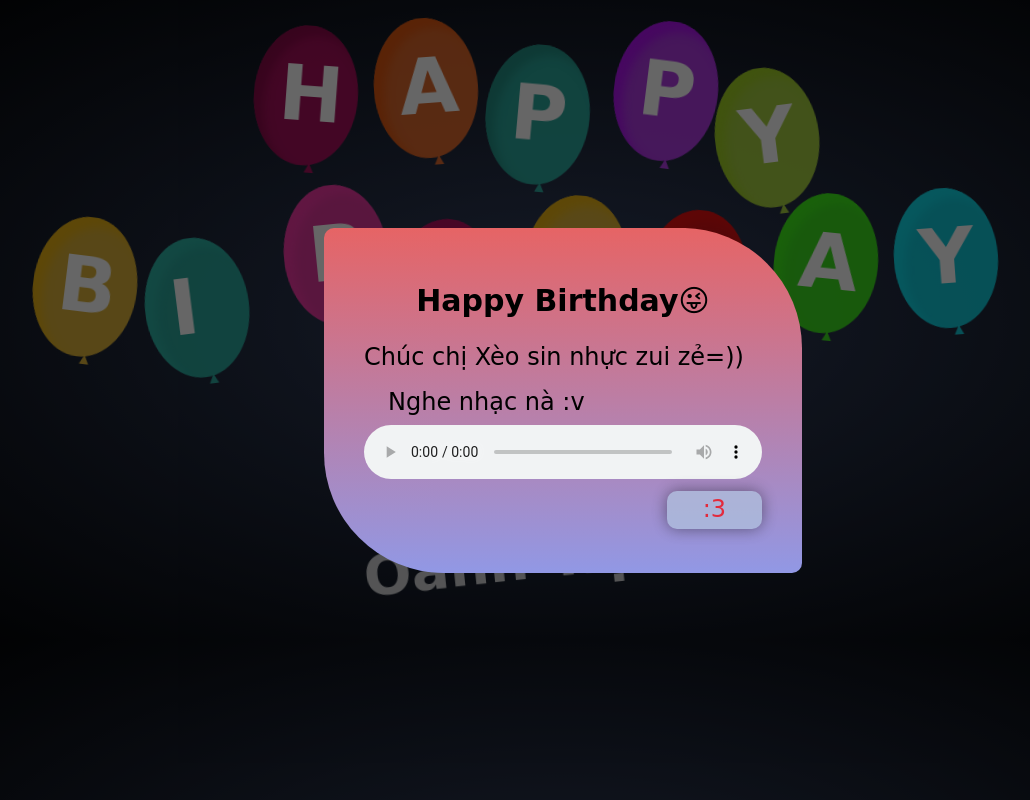
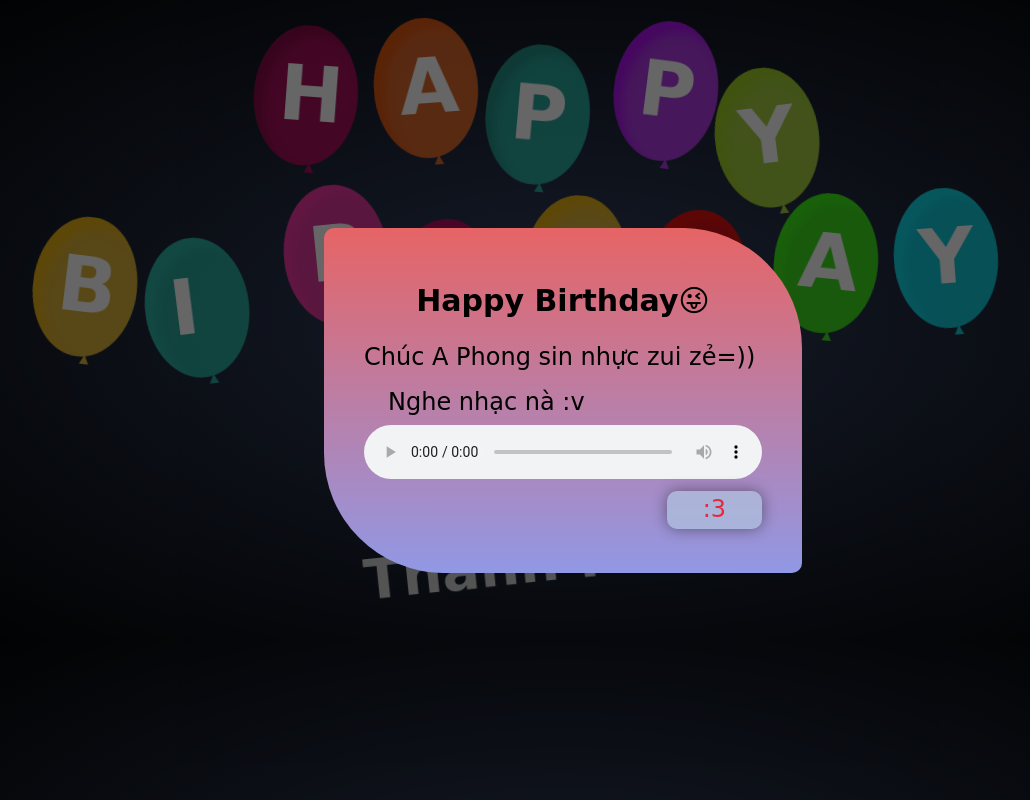
Before and after one commit to NTPTV/HPBD, a plain HTML site: page index.html in a window 1280 px wide. Both pictures are taken after a click on the picture 604 px from the left and 422 px from the top of the page. Shown: the whole page, without its empty margins (77-1107 px from the left). Drawn offline with Linux system fonts and the light colour scheme.

Commit message:
Update index.html

```diff
--- a/index.html
+++ b/index.html
@@ -30,14 +30,14 @@
         <div class="avatar">
             <div><img src="img/avatar.jpg" alt="" class="avatar-img js-avt-img"></div>
             <div>
-                <h1 class="avatar-title js-avt-title">Oanh Trịnh</h1>
+                <h1 class="avatar-title js-avt-title">Thanh Phong</h1>
             </div>
         </div>
     </div>
     <div class="wishes js-wishes">
         <div class="wishes-container js-wishes-container">
             <h2 class="wishes-title">Happy Birthday😜</h2>
-            <p class="wishes-message">Chúc chị Xèo sin nhực zui zẻ=))</p>
+            <p class="wishes-message">Chúc A Phong sin nhực zui zẻ=))</p>
             <p class="wishes-message mt-18 pdl-24">Nghe nhạc nà :v</p>
             <audio class="player" controls="">
                 <source src="./HPBDV4.mp3" type="audio/mp3">
```
